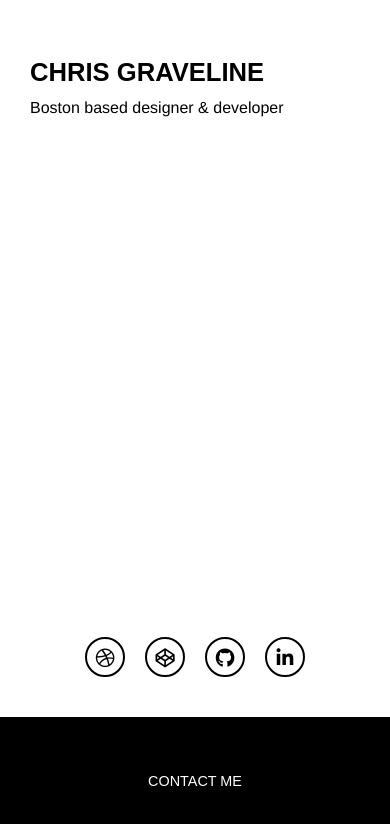
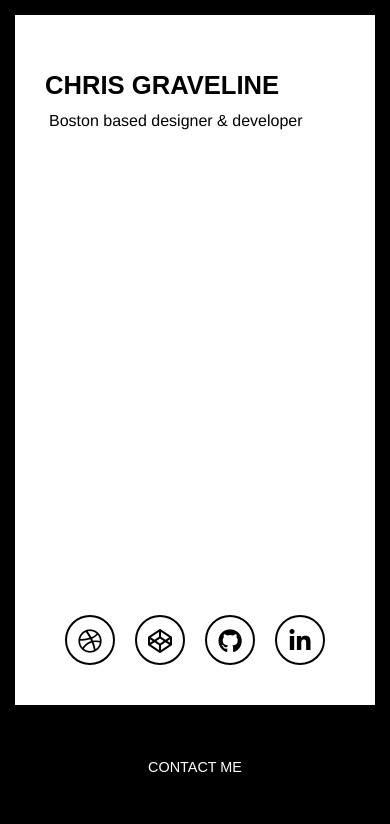
Before and after one commit to cgraveline/portfolio, a plain HTML site: page index.html in a window 390 px wide. Drawn offline with Linux system fonts and the light colour scheme.

Commit message:
site updates

```diff
--- a/css/styleMePretty.css
+++ b/css/styleMePretty.css
@@ -5,12 +5,23 @@ body {
 	width: 100%;
 	height: 100vh;
 	margin: 0;
-	padding: 0;
+	padding: 15px;
+	background-color: black;
+}
+main {
+	height: 100vh;
+	justify-content: space-between;
 	background-color: white;
+	padding: 20px;
+}
+footer {
+	width: 100%;
+	height: 180px;
+	background: black;
 }
 
 h1 {
-	font-size: 2.4em;
+	font-size: 4vw;
 	margin: 0;
 	padding: 0;
 	color: black;
@@ -20,7 +31,8 @@ h1 {
 p {
 	margin-top: 0;
 	font-weight: 300;
-	font-size: 1.4em;
+	font-size: 2vw;
+	padding-left: 4px;
 	font-family: 'Helvetica', serif;
 	line-height: 1.6em;
 	text-align: left;
@@ -47,15 +59,7 @@ p {
 	justify-content: center;
 }
 
-main {
-	height: 85vh;
-	justify-content: space-between;
-}
-footer {
-	width: 100%;
-	height: 15vh;
-	background: black;
-}
+
 .contact-link {
 	color: white;
 	font-family: 'Futura', sans-serif;
@@ -68,6 +72,7 @@ footer {
 }
 .contact-link:hover,
 .contact-link:focus {
+	cursor: pointer;
 	text-decoration: none;
 	border: 2px solid white;
 }
@@ -77,7 +82,7 @@ footer {
 	margin-top: 5%;
 }
 .work-links {
-	margin-top: 10%;
+	margin-top: 20%;
 }
 .work-link {
 	z-index: 1000;
@@ -112,13 +117,15 @@ footer {
 		line-height: 1.2em;
 	}
 	.work-link {
-		line-height: 40px;
-		width: 40px;
-		height: 40px;
-		font-size: 1.2em;
+		line-height: 50px;
+		width: 50px;
+		height: 50px;
 	}
 	.container {
 		padding: 30px;
+	}
+	footer {
+		height: 140px;
 	}
 	.contact-link {
 		font-size: .9em;
@@ -126,7 +133,10 @@ footer {
 }
 
 @media (max-height: 500px) {
-	.work-links {
-		margin-top: 50px;
+	.work-link {
+		line-height: 50px;
+		width: 50px;
+		height: 50px;
 	}
+
 }
```
